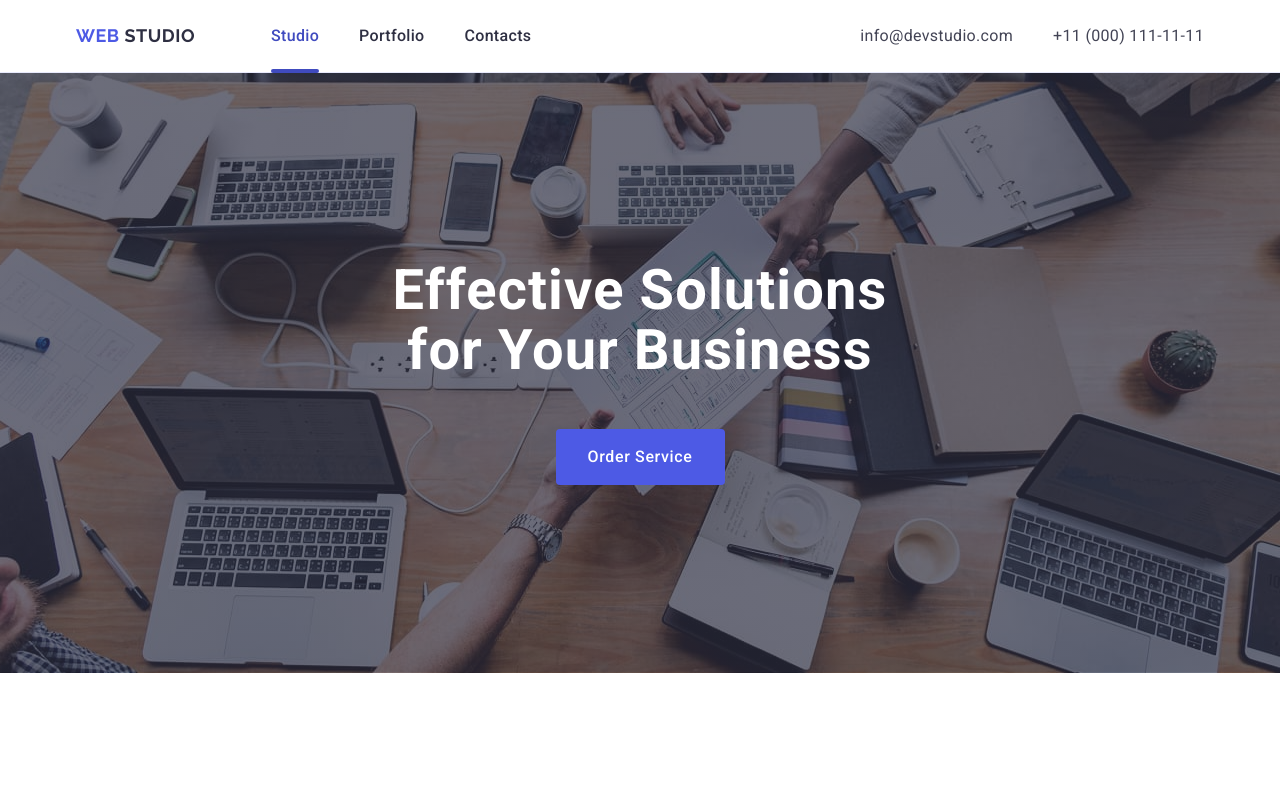
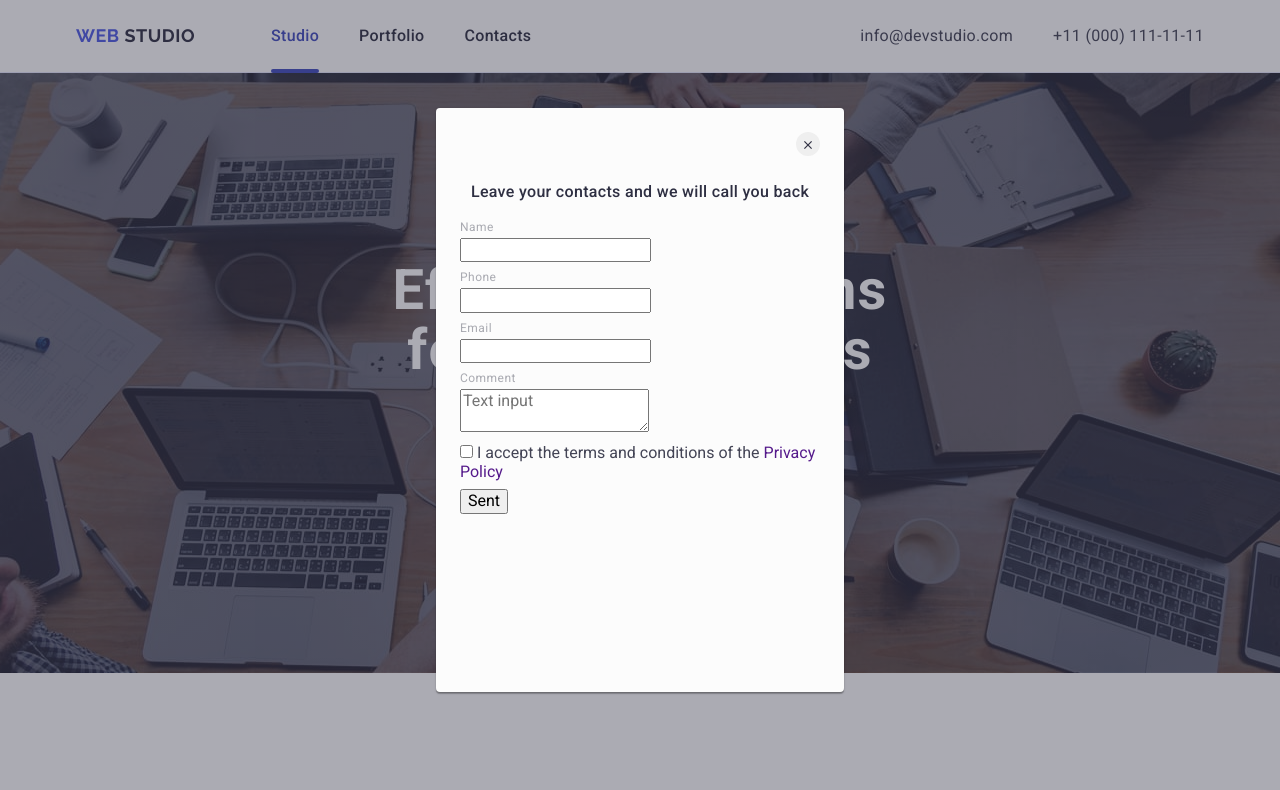
Before and after one commit to tnysha/goit-markup-hw-05, a plain HTML site: page index.html in a window 1280 px wide. Shown: the top 790 px of the page. Drawn offline with nearby package versions, Linux system fonts and the light colour scheme.

Commit message:
add labels, inputs, some style to them

```diff
--- a/css/styles.css
+++ b/css/styles.css
@@ -31,6 +31,9 @@ img
   max-width: 1158px;
   padding: 0 15px;
   margin: 0 auto;
+}
+input{
+  font-family: inherit;
 }
 /* #endregion Main */
 /* #region Header */
@@ -563,16 +566,85 @@ color: #f4f4fd;
   left: 50%;
   transform: translate(-50%,-50%);
 
+  transition: transform 250ms cubic-bezier(0.4, 0, 0.2, 1)
+}
+.backdrop:(not).is-open .modal{
+  transform: translate(-50%,-100%) scale(1.5);
+}
+.popup-review{
+  position: relative;
+  z-index: 999;
   width: 408px;
   min-height: 584px;
   box-shadow: 0 1px 1px 0 rgba(0, 0, 0, 0.14), 0 1px 3px 0 rgba(0, 0, 0, 0.12), 0 2px 1px 0 rgba(0, 0, 0, 0.2);
   background-color: #fcfcfc;
   border-radius: 4px;
+  padding: 24px;
+}
+/* #region Close+text*/
+.popup-text{
+  font-weight: 500;
+  font-size: 16px;
+  line-height: 1.5;
+  letter-spacing: 0.02em;
+  text-align: center;
+  color: #2e2f42;
+  margin-top: 48px;
+  margin-bottom: 16px;
+}
+.close-popup-btn{
+  position: absolute;
+  top: 24px;
+  right: 24px;
+  border-radius: 50%;
+  padding: 0;
+  width: 24px;
+  height: 24px;
+  border-radius: 100%;
+  fill: #2e2f42;
+  stroke-width: 1px;
+  stroke: rgba(0, 0, 0, 0.1);
+  cursor: pointer;
+  border: none;
+  background-color: blueviolet, #e7e9fc;
+  transition: fill 250ms cubic-bezier(0.4, 0, 0.2, 1);
+ }
 
-  transition: transform 250ms cubic-bezier(0.4, 0, 0.2, 1)
+.popup-close-icon{
 }
-.backdrop:(not).is-open .modal{
-  transform: translate(-50%,-100%) scale(1.5);
+.close-popup-btn:focus{
+  background-color: #404BBF;
+  fill: #fff;
+
+}
+/* #endregion Close+text*/
+.form-wrapper{
+  margin-bottom: 8px;
+}
+.label-field{
+  display: block;
+  font-weight: 400;
+  font-size: 12px;
+  line-height: 1.16667;
+  letter-spacing: 0.04em;
+  color: rgba(46, 47, 66, 0.4);
+  margin-bottom: 4px;
 }
 
+/* #region Name*/
+.username{
+
+}
+
+/* #endregion Name*/
+
+
+
+
+
+
+
+
+
+
 /*#endregion Backdrop */
--- a/index.html
+++ b/index.html
@@ -475,7 +475,7 @@
             id="user-email"
             name="user-email"
             placeholder="E-mail"/>
-         <button class="subscribe" type="button">Subscribe
+         <button class="subscribe" type="submit">Subscribe
          <svg class="iconsubscribe" width="24" height="24">
           <use href="./images/icons.svg#icon-send"></use>
         </svg>
@@ -484,11 +484,62 @@
      </div>
 
      <!-- #endregion Footer Subscribe -->
-         </footer>
+  </footer>
     <!-- #endregion Footer -->
      <!-- #region Backdrop -->
-      <div class="backdrop" data-modal>
-        <div class="modal"></div>
+      <div class="backdrop is-open" data-modal>
+        <div class="modal">
+          <div class="popup-review">
+            <p class="popup-text">Leave your contacts and we will call you back</p>
+            <button class="close-popup-btn" type="button">
+              <svg class="popup-close-icon" width="8" height="8">
+              <use href="./images/icons.svg#icon-close">
+              </use>
+             </svg>
+            </button>
+
+            <form >
+              <div class="form-wrapper">
+                <label class="label-field" for="username">Name</label>
+                <input type="text" id="username" name="username">
+              </div>
+
+              <div class="form-wrapper">
+                <label class="label-field" for="userphn">Phone</label>
+                <input type="tel" id="userphn" name="userphn">
+              </div>
+
+              <div class="form-wrapper">
+                <label class="label-field" for="useremail">Email</label>
+                <input type="email" id="useremail" name="useremail">
+              </div>
+
+              <div class="form-wrapper">
+                <label class="label-field" for="comment">Comment</label>
+                <textarea  name="comment"                id="comment"
+                placeholder="Text input"></textarea>
+              </div>
+
+              <div class="form-wrapper">
+                <input type="checkbox" id="policy" name="policy" value="accept">
+                <label for="policy">I accept the terms and conditions of the <a href="" class="accent">Privacy Policy</a></label>
+              </div>
+
+              <button class="submit">Sent</button>
+            </form>
+
+
+          </div>
+
+
+
+
+
+
+
+
+
+        </div>
       </div>
       <!-- #endregion Backdrop -->
     <script src="./js/modal.js"></script>
```
Also changed, not shown: images/vector icons/checkbox.svg (added), images/vector icons/close.svg (added), images/vector icons/email.svg (added), images/vector icons/icon-send.svg (added), images/vector icons/person.svg (added), images/vector icons/phone.svg (added), 1 other file.
